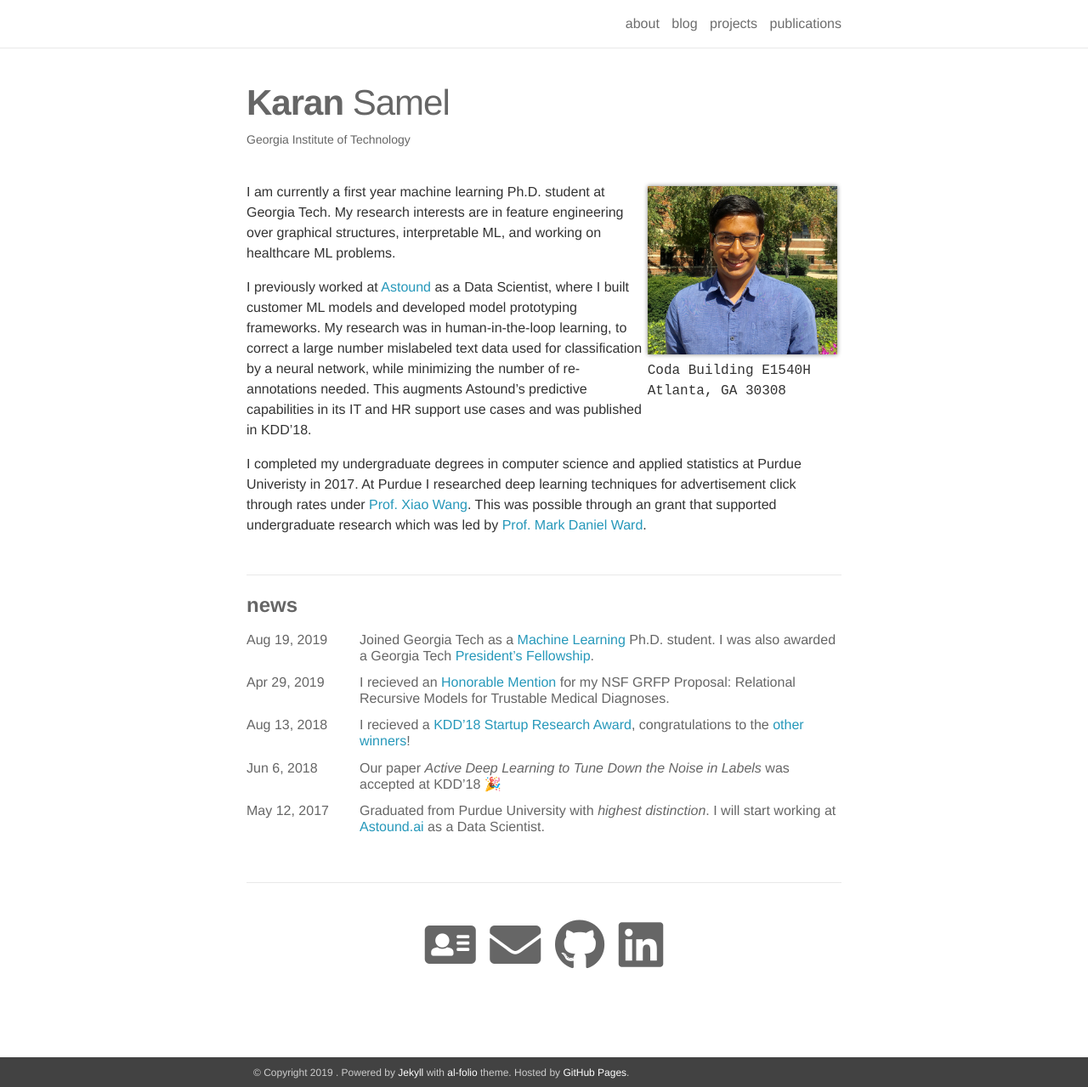
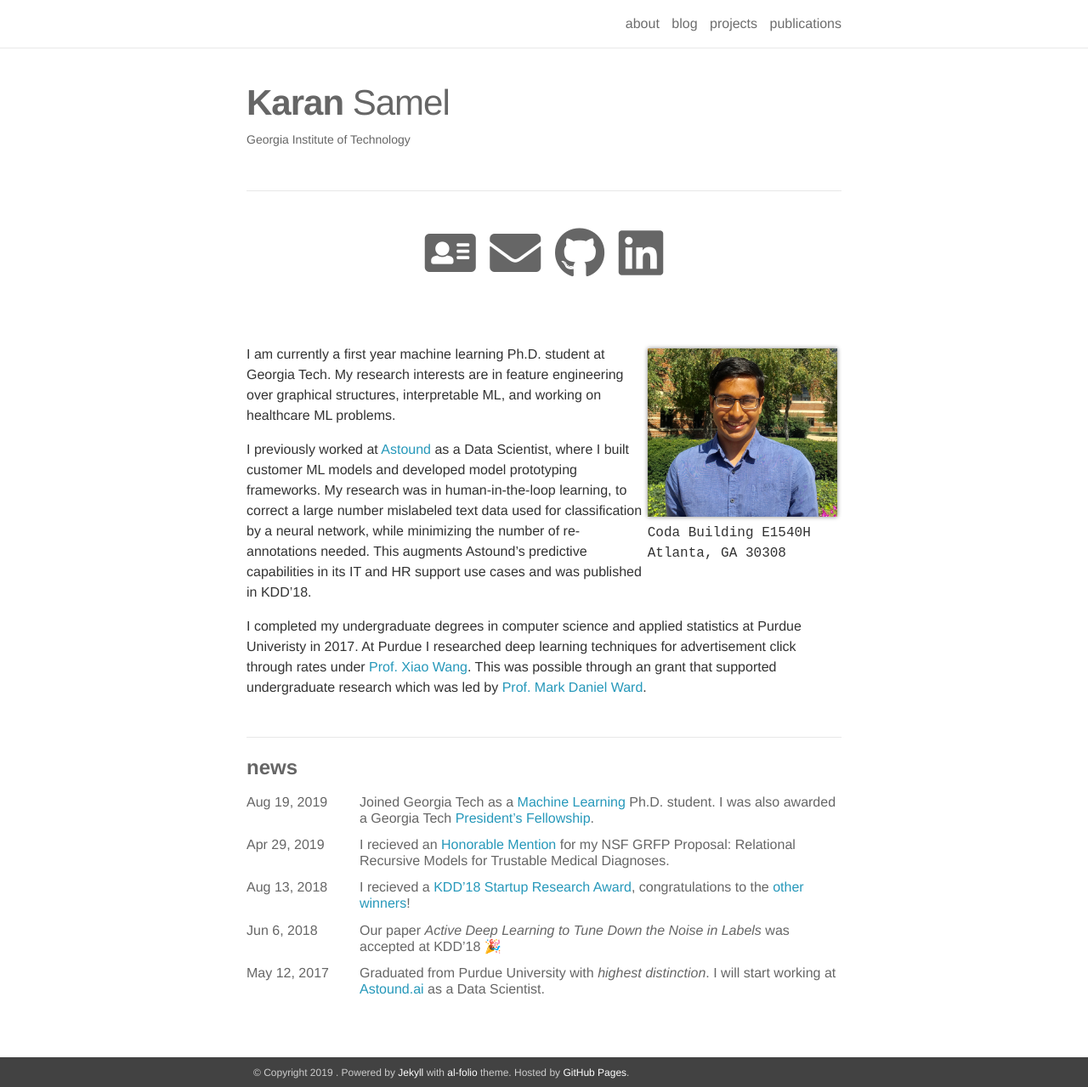
Before and after one commit to karans/karans.github.io, a Jekyll site: the page built from _pages/about.md, in a window 1280 px wide and 1279 px high. Shown: the whole window at 85% size. Built offline with Jekyll 4.4.1, drawn with Linux system fonts in a browser that asks for light colours; nearby versions of some CDN libraries; emoji names are drawn with the system emoji font.

Commit message:
moved social to the top

```diff
--- a/_layouts/page.html
+++ b/_layouts/page.html
@@ -6,6 +6,11 @@ layout: default
   <header class="post-header">
     <h1 class="post-title">{{ page.title }}</h1>
     <h5 class="post-description">{{ page.description }}</h5>
+
+    {% if page.social %}
+      {% include social.html %}
+    {% endif %}
+
   </header>
 
   <article class="post-content {{page.title}} clearfix">
@@ -16,8 +21,5 @@ layout: default
     {% include news.html %}
   {% endif %}
 
-  {% if page.social %}
-    {% include social.html %}
-  {% endif %}
 
 </div>
```
